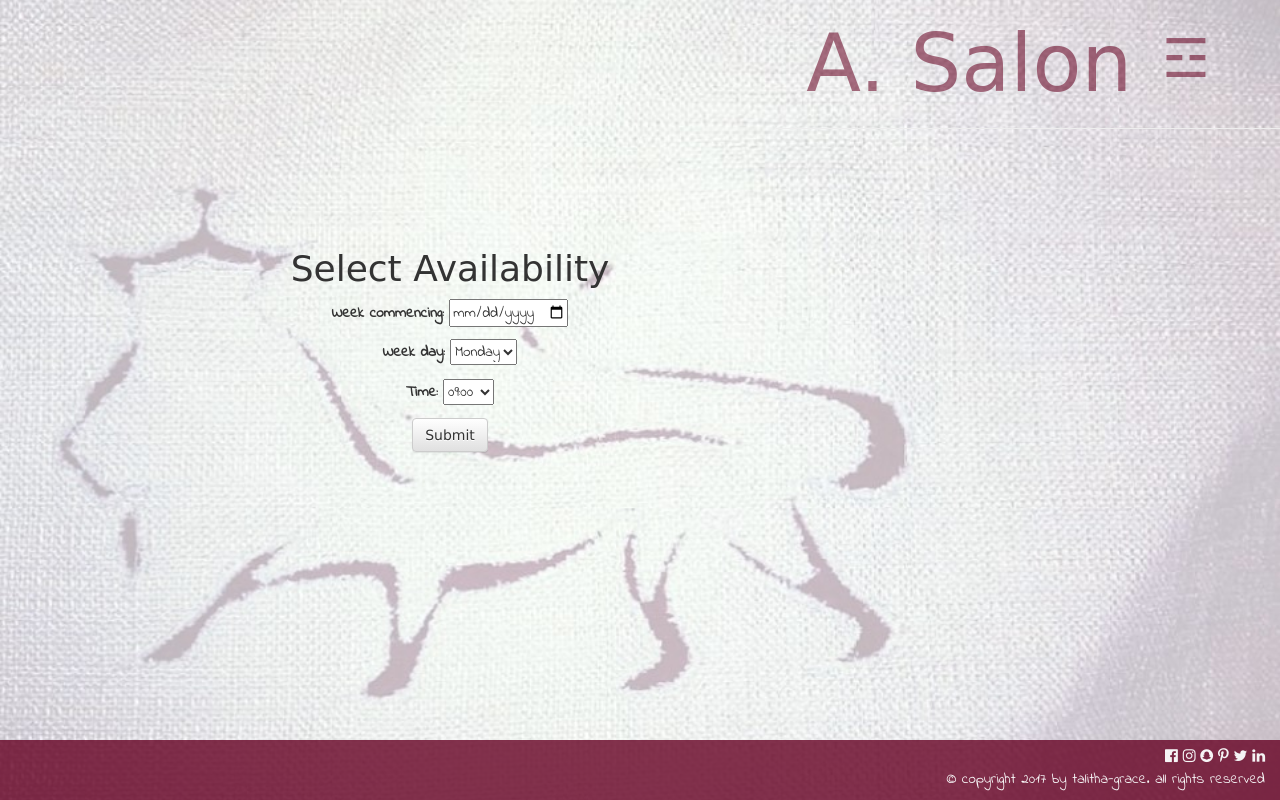
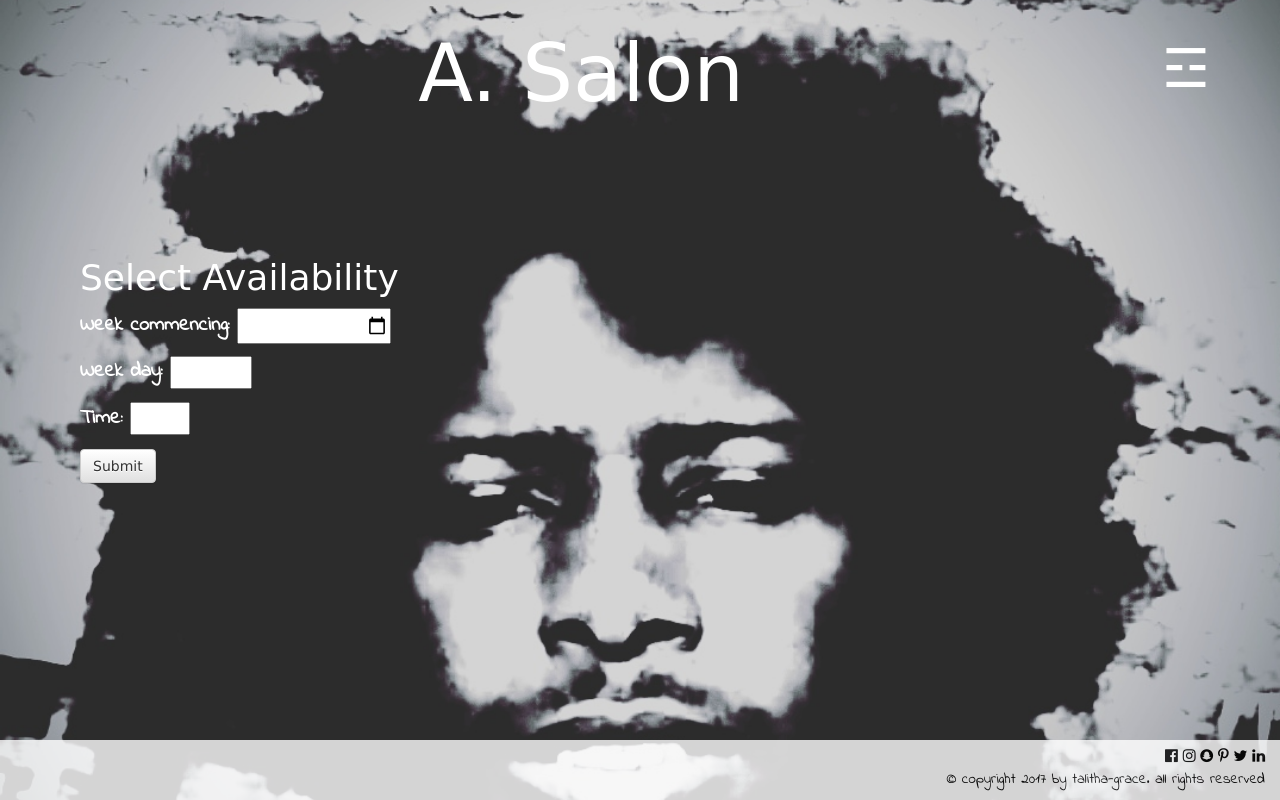
Before and after one commit to talithagrace/testsalon, a Django app: page /availability/ in a window 1280 px wide. Run offline with Django 3.2, Linux system fonts and the light colour scheme; tables that the repository leaves empty hold one stand-in row (values such as "Sample post"); some libraries are stand-ins or nearby versions; some web fonts are replaced.

Commit message:
changed css, new background and different colours

```diff
--- a/appointments/appointments_views.py
+++ b/appointments/appointments_views.py
@@ -1,5 +1,5 @@
 from django.shortcuts import render, get_object_or_404, redirect
-from appointments.models import HairAppointment
+from appointments.models import Availability, HairAppointment
 from django.utils import timezone
 from .forms import SelectAvailabilityForm, CreateAppointmentForm
 from django.contrib.auth.forms import UserCreationForm
@@ -12,7 +12,12 @@
             availability = form.save(commit=False)
             availability.user = request.user
             availability.save()
-            return render(request, 'appointments/availability.html', {'form': form})
+            queryset = Availability.objects.all().order_by('week_commencing', 'week_day')
+            context = {
+                "queryset": queryset,
+                "form" : form #pass the form in the context
+            }
+            return render(request, 'appointments/availability.html', context)
     else:
         form = SelectAvailabilityForm()
     return render(request, 'appointments/availability.html', {'form': form})
--- a/appointments/templates/appointments/availability.html
+++ b/appointments/templates/appointments/availability.html
@@ -8,6 +8,9 @@
       {{ form.as_p }}
       <button type="submit" class="save btn btn-default">Submit</button>
   </form>
+  {% for availability in availabilitys %}
+    <h2>{{ availability }}</h2>
+  {% endfor %}
 </div>
 
 {% endblock %}
--- a/home/static/css/testsalon.css
+++ b/home/static/css/testsalon.css
@@ -1,12 +1,21 @@
 #wrapper{
   min-height: 100%;
 	position: relative;
-	background-image: url(images/loj3.jpg);
+	/*background-image: url(images/loj3.jpg);
+  background-position: 10% 50%;*/
+  background-image: url(images/ricky_background2.jpg);
+  background-position: 10% 40%;
 	background-repeat: no-repeat;
-    background-attachment: fixed;
-    background-position: 10% 50%;
+  background-attachment: fixed;
 	/*background-size: 100% 180%;*/
 	background-size: cover; /*this mean the image automatically resizes for the browser*/
+}
+
+#header{
+  text-align: center;
+  width: 100%;
+  border-width: 0px;
+
 }
 
 #body{
@@ -21,8 +30,9 @@
 	clear: both;
 	margin-top: -150px;*/
 	padding:5px 15px 5px 5px;
-	color: #ffffff;
-	background-color: #660022;
+	color: #000000;
+	/*background-color: #660022;*/
+  background-color: #ffffff;
 	opacity: 0.8;
 	text-align: right;
 	height: 60px;
@@ -48,15 +58,16 @@
 		/*background-color: #b3b3b3;*/
 		/*opacity: 0.6;*/
     margin-top: 0;
-    padding: 10px 10px 10px 30px;
-    float: right;
+    padding: 20px 10px 10px 30px;
+    /*float: right;*/
 		/*border-color: #437070;
-		border-style: solid;
-		border-width: 4px;*/
+		border-style: solid;*/
+		border-width: 0px;
 }
 .page-header h1, .page-header h1 a, .page-header h1 a:visited, .page-header h1 a:active {
-    color: #660022;
-    opacity: 0.75;
+    /*color: #660022;*/
+    color: #ffffff;
+    opacity: 1.0;
     font-size: 60pt;
     text-decoration: none;
     /*float: right;*/
@@ -70,8 +81,7 @@
     z-index: 1;
     top: 0;
     right: 0; /*puts the side bar on the right hand side of screen*/
-    /*background-color: #111;*/
-    background-color: #660022;
+    background-color: #ffffff;
     opacity: 0.8;
     overflow-x: hidden;
     transition: 0.5s;
@@ -83,7 +93,7 @@
     padding: 8px 8px 8px 32px;
     text-decoration: none;
     font-size: 25px;
-    color: #818181;
+    color: #000000;
     display: block;
     transition: 0.3s;
     font-family: 'Indie Flower', cursive;
@@ -115,7 +125,7 @@
   margin-right: 30px;
   font-family: 'Sedgwick Ave Display', cursive;
   font-weight: bold;
-  opacity: 0.75;
+  opacity: 1.0;
 
 	/*margin-left: 100px;*/
 
@@ -123,16 +133,20 @@
 
 .booking-form {
     margin-left: 10px;
-    text-align: center;
+    text-align: left;
     margin-top: 100px;
+    color: #ffffff;
+    font-size: 20px;
     /*position:relative;*/
 
 }
 
 .availability-form {
     margin-left: 10px;
-    text-align: center;
+    text-align: left;
     margin-top: 100px;
+    color: #ffffff;
+    font-size: 20px;
     /*position:relative;*/
 
 }
--- a/home/templates/home/testsalonbase.html
+++ b/home/templates/home/testsalonbase.html
@@ -15,7 +15,7 @@
     </head>
     <div id="header">
     <div class="page-header">
-        <h1><a href="/">A. Salon</a><span style="color:#660022;cursor:pointer;" onclick="openNav()"> &#9778;</span></h1>
+        <h1><a href="/">A. Salon</a><span style="color:#ffffff;cursor:pointer;" onclick="openNav()"> &#9778;</span></h1>
         <div id="mySidenav" class="sidenav">
           <a href="javascript:void(0)" class="closebtn" onclick="closeNav()">&times;</a>
           <a href="#">About</a>
@@ -57,7 +57,7 @@
       <i class="fa fa-pinterest-p w3-hover-opacity"></i>
       <i class="fa fa-twitter w3-hover-opacity"></i>
       <i class="fa fa-linkedin w3-hover-opacity"></i>
-      <p style="color:#ffffff">&copy; copyright 2017 by <a href="https://www.talithagrace.com/" style="color:#ffffff">talitha-grace</a>. all rights reserved</p>
+      <p style="color:#000000">&copy; copyright 2017 by <a href="https://www.talithagrace.com/" style="color:#000000">talitha-grace</a>. all rights reserved</p>
       <!--<p class="w3-medium">Web development by <a href="https://www.talithagrace.com/" target="_blank" class="w3-hover-text-green">talitha-grace</a></p>-->
   </div>
 
```
Also changed, not shown: home/static/css/images/ricky_background2.jpg (added).
